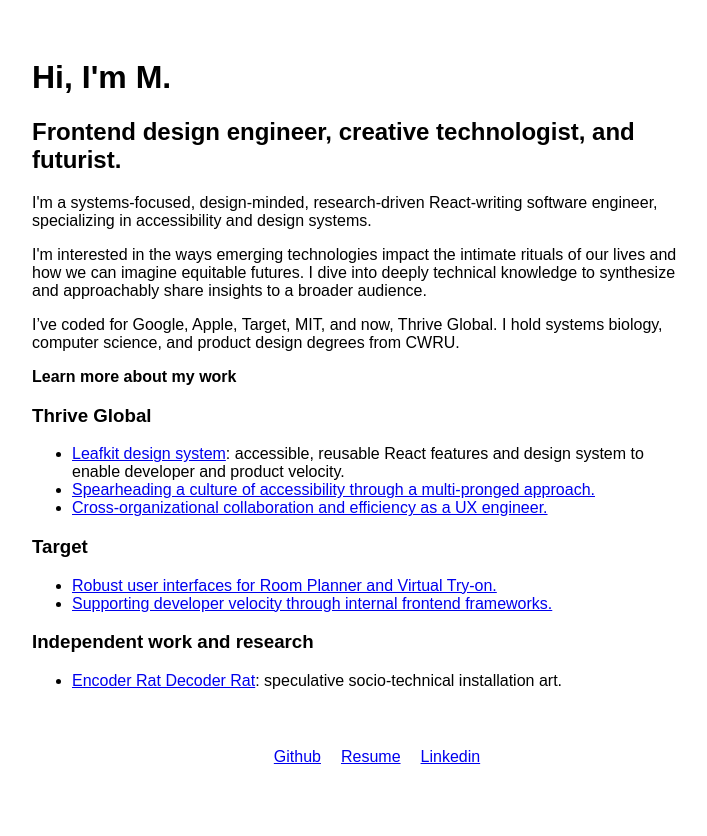
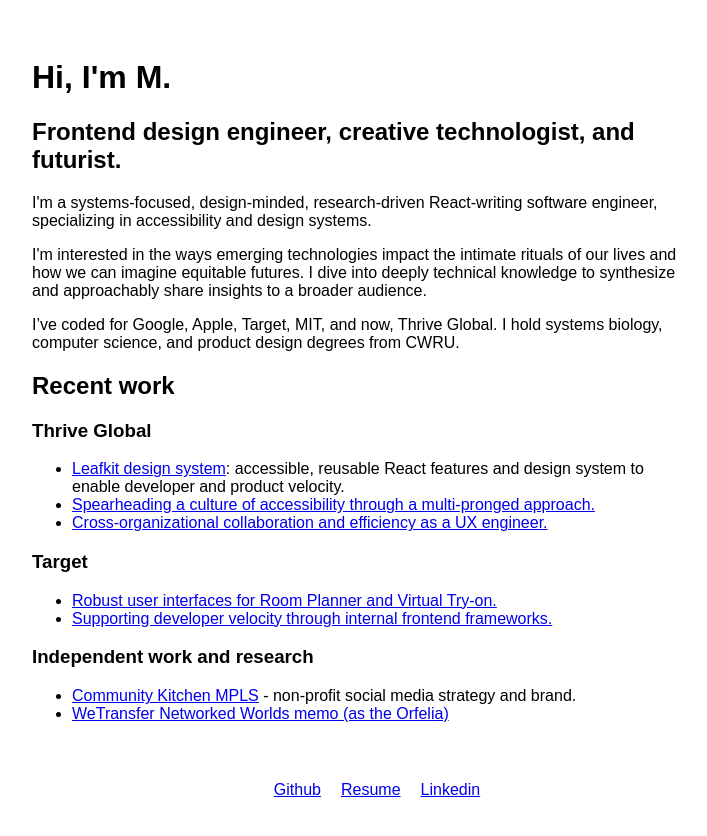
Before and after one commit to mxkuznetsov/mxkuznetsov, a Jekyll site: the page portfolio.html, which Jekyll copies as it is, in a window 1280 px wide. Shown: the top 836 px of the page, without its empty margins (6-713 px from the left). Built offline with Jekyll 4.4.1, drawn with Linux system fonts in a browser that asks for light colours.

Commit message:
tweaking layout

```diff
--- a/portfolio.html
+++ b/portfolio.html
@@ -28,7 +28,7 @@
             I’ve coded for Google, Apple, Target, MIT, and now, Thrive Global. I hold systems biology, computer
             science, and product design degrees from CWRU. <br />
         </p>
-        <p role="h2"><b>Learn more about my work</b></p>
+        <h2>Recent work</h2>
         <h3>Thrive Global</h3>
         <ul>
             <li>
@@ -53,8 +53,11 @@
         <h3> Independent work and research </h3>
         <ul>
             <li>
-                <a href="https://rat.computer/">Encoder Rat Decoder Rat</a>: speculative socio-technical
-                installation art.
+                <a href="ckmpls/">Community Kitchen MPLS</a> - non-profit social media strategy and brand.
+            </li>
+            <li>
+                <a href="https://networked-worlds-memo.wetransfer.com/"> WeTransfer Networked Worlds memo (as the
+                    Orfelia)</a>
             </li>
         </ul>
     </div>
```
Also changed, not shown: _posts/2024-10-09-Thrive-global-design-system.md (+0 -2 lines).
